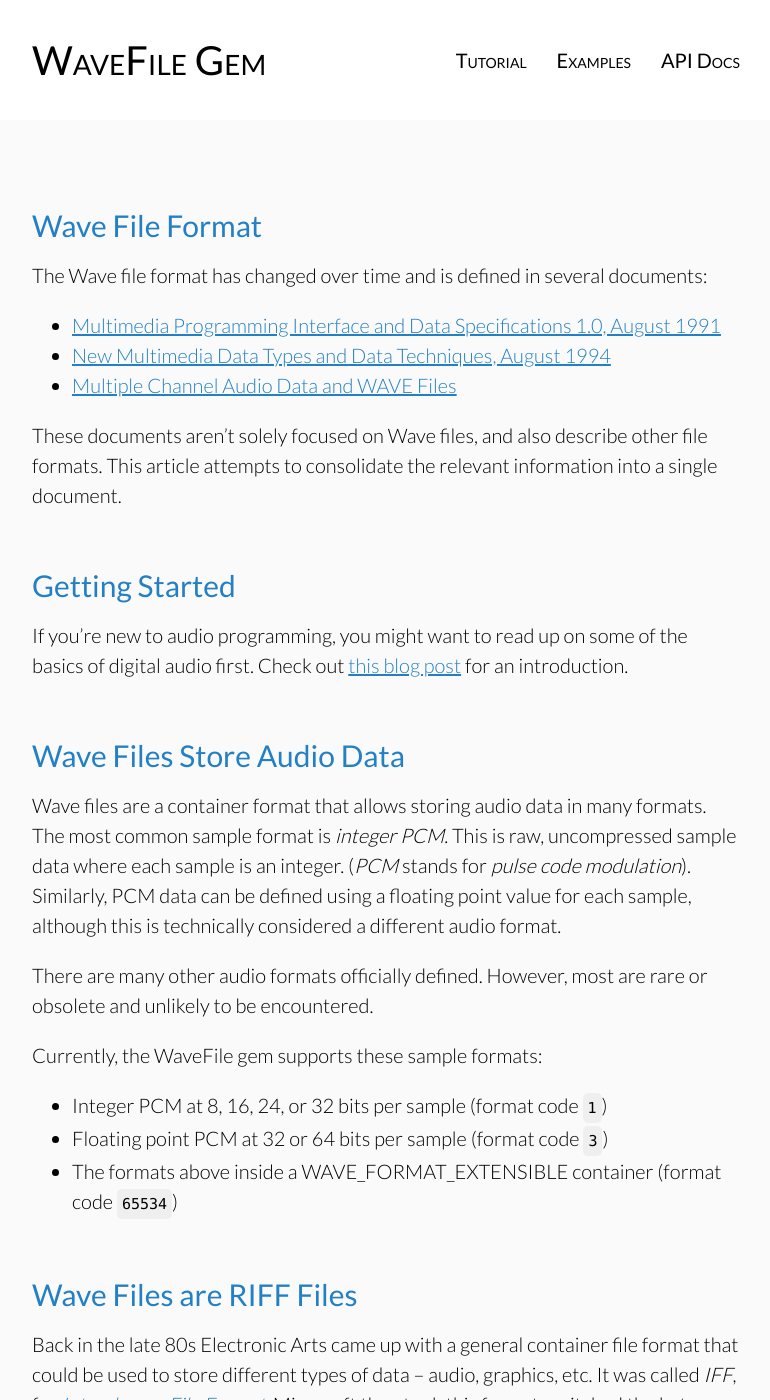
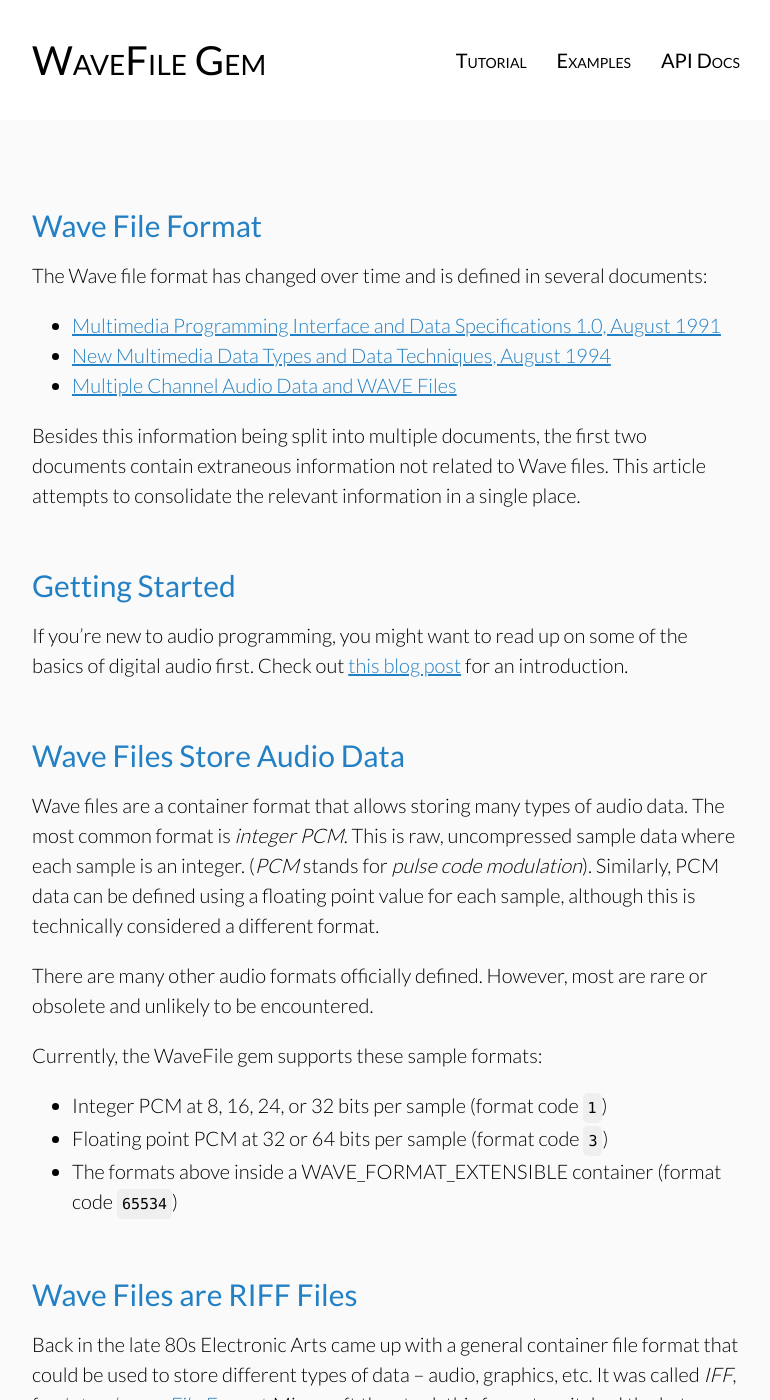
Before and after one commit to jstrait/wavefile, a Jekyll site: the page built from how_wave_files_work.html, in a window 1280 px wide and 1400 px high. Shown: the whole window, without its empty margins (254-1024 px from the left). Built offline with Jekyll 4.4.1, drawn with Linux system fonts in a browser that asks for light colours; some web fonts are replaced; some of the changed text lies outside the part shown.

Commit message:
Various copy improvements

```diff
--- a/how_wave_files_work.html
+++ b/how_wave_files_work.html
@@ -11,12 +11,12 @@
     <li><a href="http://www-mmsp.ece.mcgill.ca/Documents/AudioFormats/WAVE/Docs/RIFFNEW.pdf">New Multimedia Data Types and Data Techniques, August 1994</a></li>
     <li><a href="https://msdn.microsoft.com/en-us/library/windows/hardware/dn653308(v=vs.85).aspx">Multiple Channel Audio Data and WAVE Files</a></li>
   </ul>
-  <p>These documents aren&rsquo;t solely focused on Wave files, and also describe other file formats. This article attempts to consolidate the relevant information into a single document.</p>
+  <p>Besides this information being split into multiple documents, the first two documents contain extraneous information not related to Wave files. This article attempts to consolidate the relevant information in a single place.</p>
   <h2>Getting Started</h2>
   <p>If you&rsquo;re new to audio programming, you might want to read up on some of the basics of digital audio first. Check out <a href="https://www.joelstrait.com/digital_audio_primer/">this blog post</a> for an introduction.</p>
 
   <h2>Wave Files Store Audio Data</h2>
-  <p>Wave files are a container format that allows storing audio data in many formats. The most common sample format is <em>integer PCM</em>. This is raw, uncompressed sample data where each sample is an integer. (<em>PCM</em> stands for <em>pulse code modulation</em>). Similarly, PCM data can be defined using a floating point value for each sample, although this is technically considered a different audio format.</p>
+  <p>Wave files are a container format that allows storing many types of audio data. The most common format is <em>integer PCM</em>. This is raw, uncompressed sample data where each sample is an integer. (<em>PCM</em> stands for <em>pulse code modulation</em>). Similarly, PCM data can be defined using a floating point value for each sample, although this is technically considered a different format.</p>
   <p>There are many other audio formats officially defined. However, most are rare or obsolete and unlikely to be encountered.</p>
   <p>Currently, the WaveFile gem supports these sample formats:</p>
   <ul>
```
Also changed, not shown: other parts of how_wave_files_work.html (+2 -2 lines).
